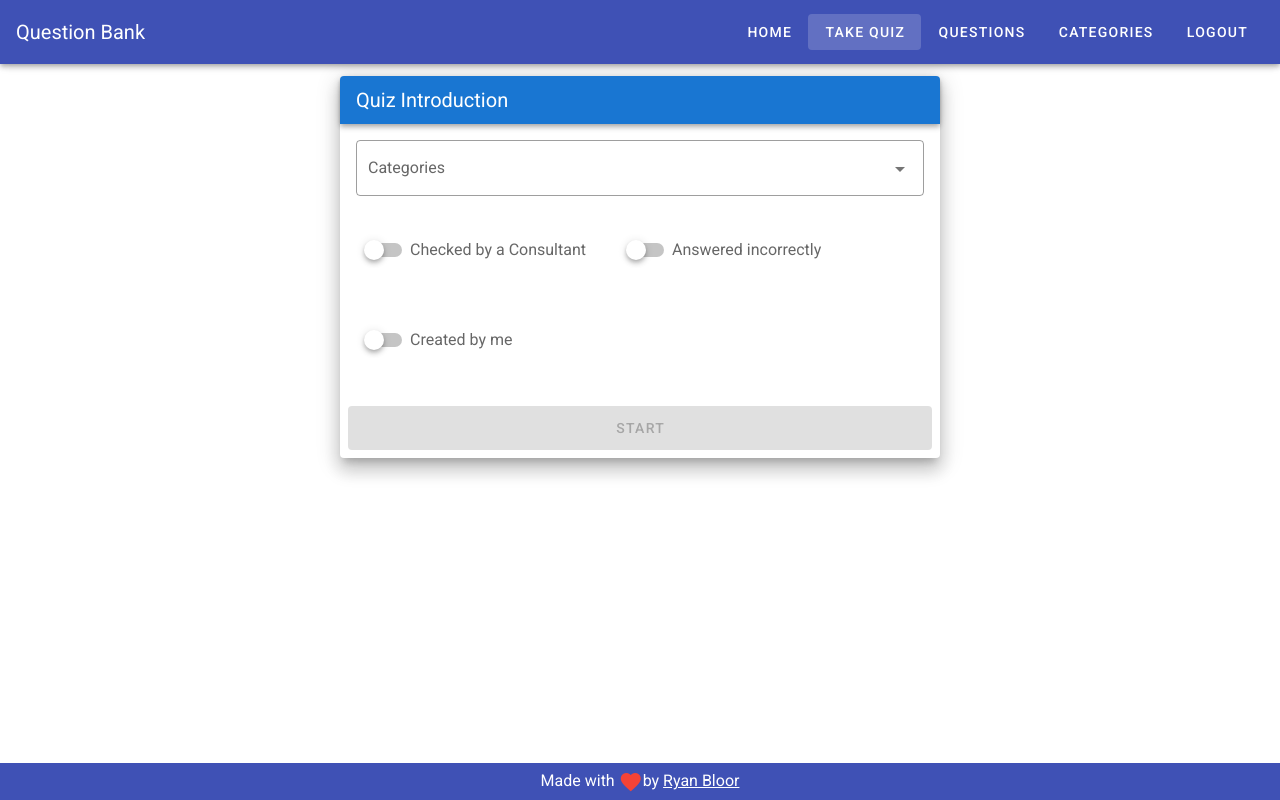
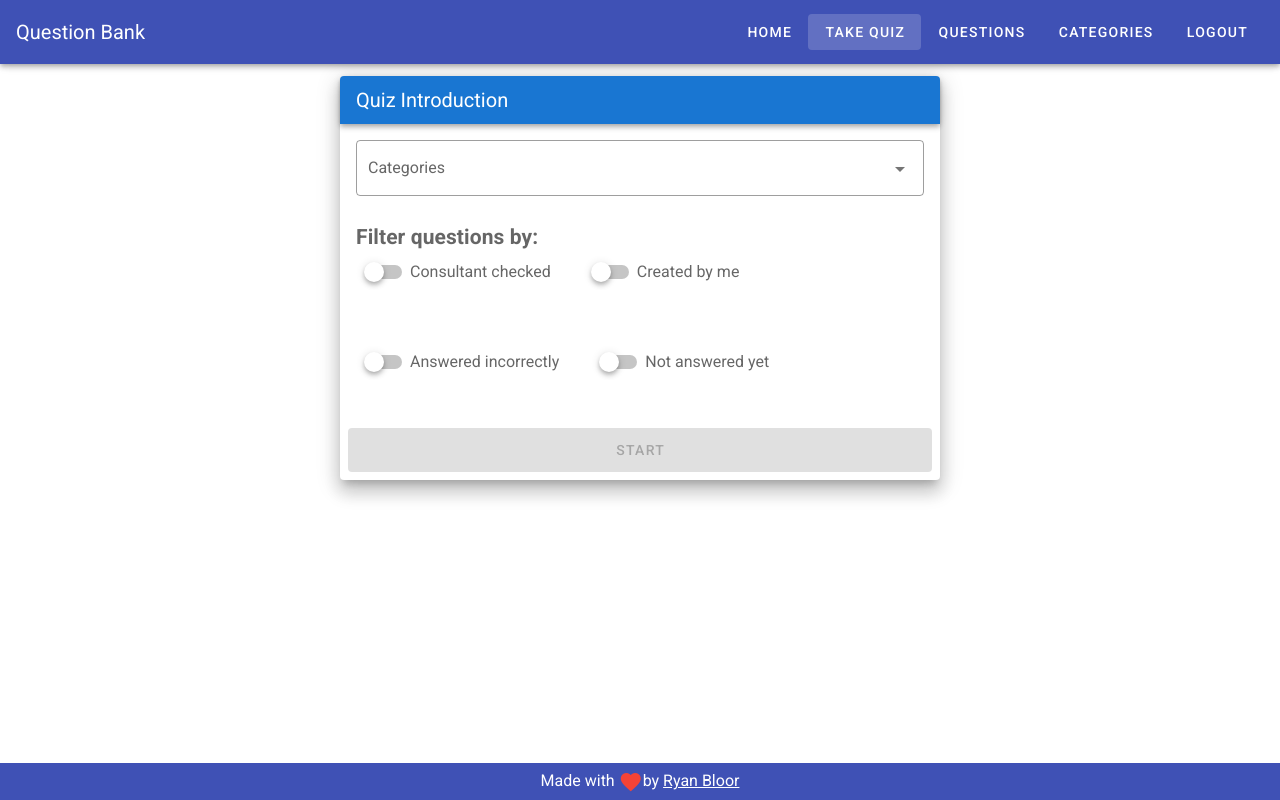
Before and after one commit to rbloor/radiology, a Vue app: page /quiz in a window 1280 px wide. Built offline with nearby package versions, Linux system fonts and the light colour scheme; no server answers; sample sign-in values are in the browser's storage.

Commit message:
add question filter

```diff
--- a/src/views/Quiz/QuizSetup.vue
+++ b/src/views/Quiz/QuizSetup.vue
@@ -14,15 +14,19 @@
           multiple
           outlined
         ></v-select>
+        <h2>Filter questions by:</h2>
         <v-row>
           <v-col cols="auto">
-            <v-switch v-model="form.is_checked" class="ma-2" label="Checked by a Consultant"></v-switch>
+            <v-switch v-model="form.is_checked" class="ma-2" label="Consultant checked"></v-switch>
+          </v-col>
+          <v-col cols="auto">
+            <v-switch v-model="form.is_author" class="ma-2" label="Created by me"></v-switch>
           </v-col>
           <v-col cols="auto">
             <v-switch v-model="form.is_answered_wrong" class="ma-2" label="Answered incorrectly"></v-switch>
           </v-col>
           <v-col cols="auto">
-            <v-switch v-model="form.is_author" class="ma-2" label="Created by me"></v-switch>
+            <v-switch v-model="form.is_not_answered" class="ma-2" label="Not answered yet"></v-switch>
           </v-col>
         </v-row>
         <v-slider
@@ -63,11 +67,13 @@ export default {
       questions: [],
       filtered_questions: [],
       questions_answered_wrong: [],
+      unanswered_questions: [],
       form: {
         categories: [],
         is_checked: 0,
         is_answered: 0,
         is_author: 0,
+        is_not_answered: 0,
         question_limit: 0
       }
     };
@@ -105,6 +111,11 @@ export default {
             return this.form.is_answered_wrong
               ? this.questions_answered_wrong.includes(el.id)
               : true;
+          })
+          .filter(el => {
+            return this.form.is_not_answered
+              ? this.unanswered_questions.includes(el.id)
+              : true;
           });
       },
       deep: true
@@ -121,6 +132,7 @@ export default {
     User.profile(this.user.id).then(response => {
       this.questions_answered_wrong =
         response.data.data.questions_answered_wrong;
+      this.unanswered_questions = response.data.data.unanswered_questions;
     });
   },
   beforeCreate() {
```
